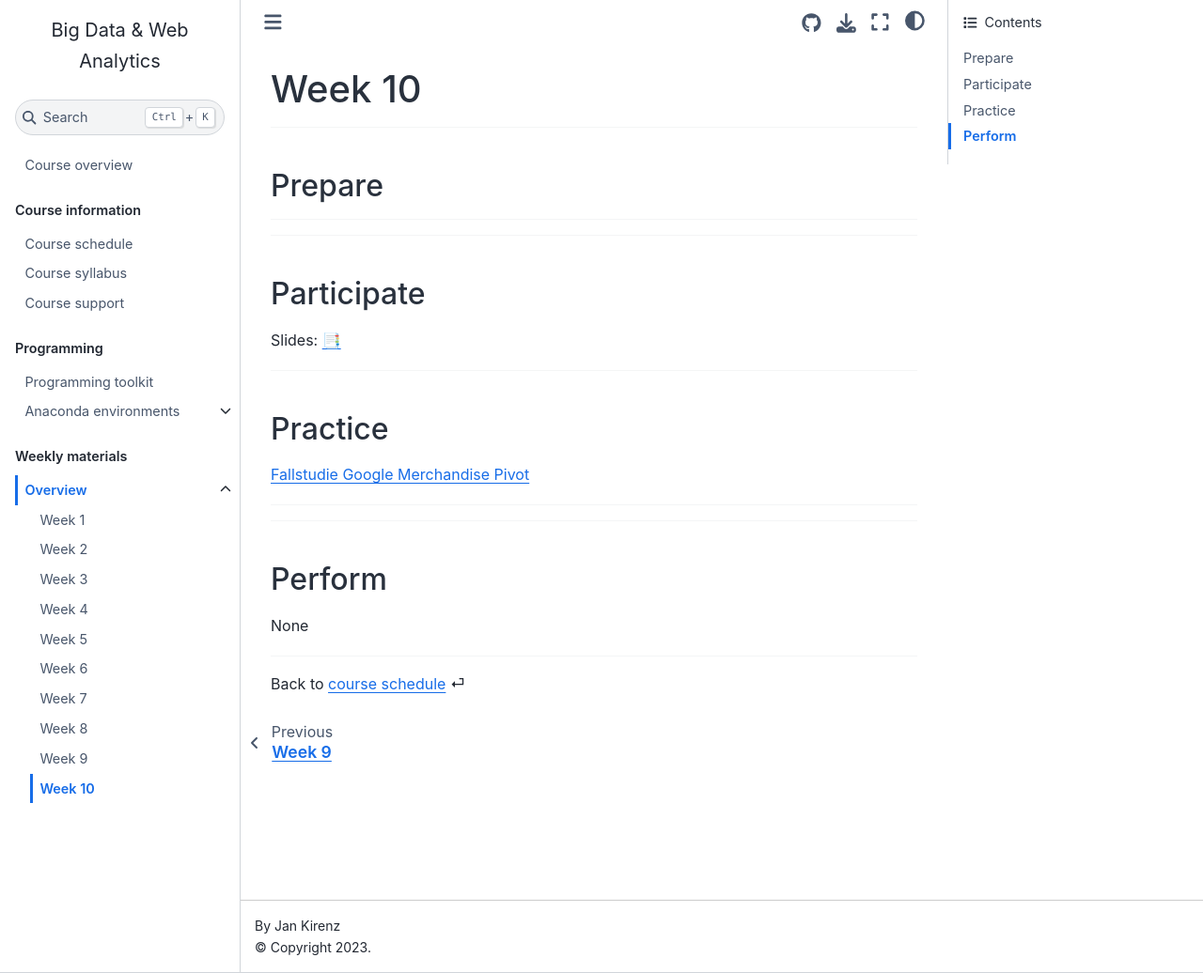
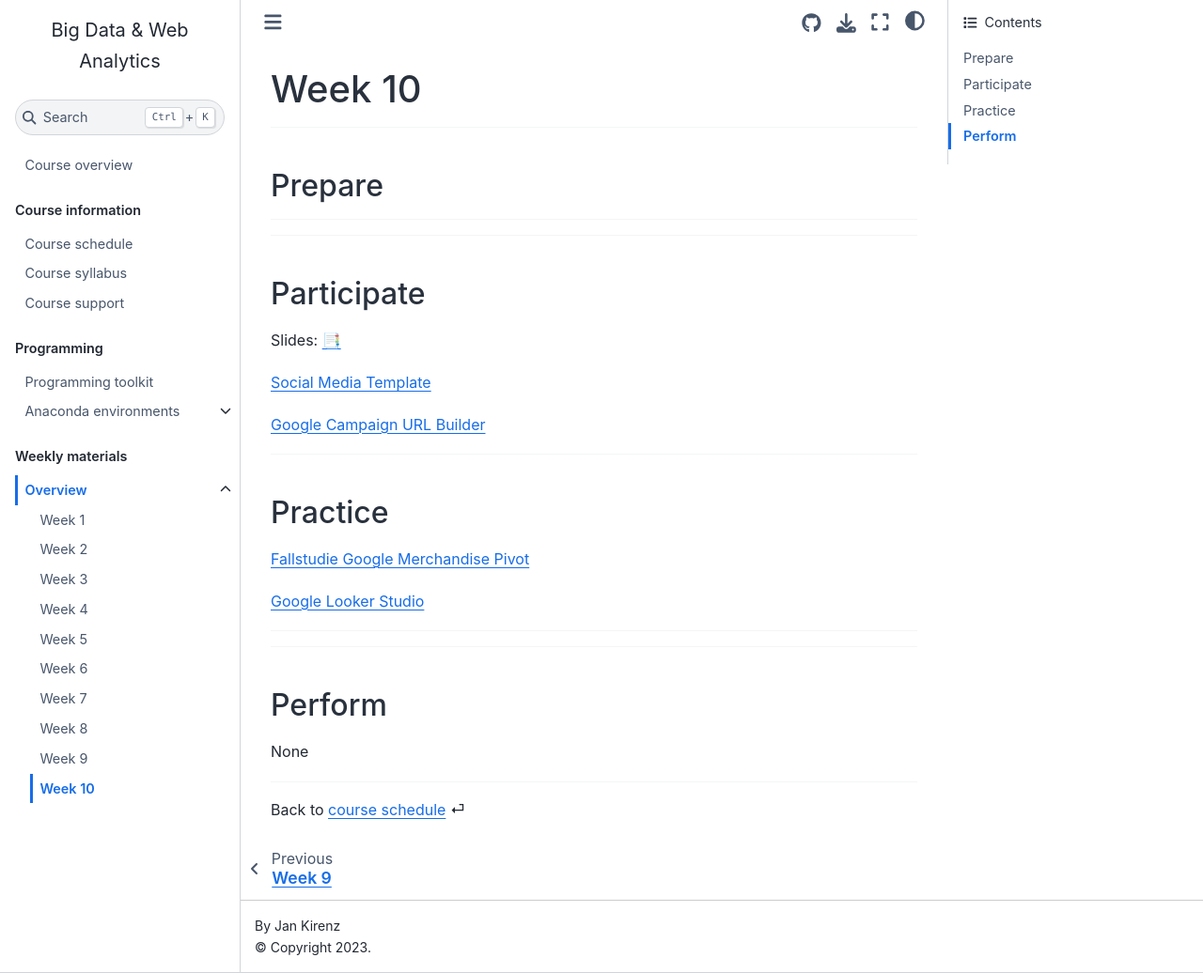
Before and after one commit to om2-ws22/website, a Jupyter Book: the page built from weeks/week10.md, in a window 1280 px wide and 1036 px high. Shown: the whole window at 94% size. Built offline with Jupyter Book 1.0.4 settings and Sphinx 7.4.7 and the Sphinx Book theme 1.1.4, drawn with Linux system fonts in a browser that asks for light colours; comment, search, counter and statistics services are not loaded.

Commit message:
Update week10.md

```diff
--- a/weeks/week10.md
+++ b/weeks/week10.md
@@ -20,8 +20,10 @@ Slides: [📑](https://drive.google.com/file/d/10j_iwEcquhQMZtG3dFd1Hc8wmWpZKIkm
 
 
 
+[Social Media Template](https://docs.google.com/presentation/d/15I-qdXuIzqVQo0m7MPdd_u7YK0joMCWU6fHifHkPZHc/edit?usp=sharing)
 
 
+[Google Campaign URL Builder](https://ga-dev-tools.web.app/campaign-url-builder/)
 
 ---
 
@@ -30,6 +32,9 @@ Slides: [📑](https://drive.google.com/file/d/10j_iwEcquhQMZtG3dFd1Hc8wmWpZKIkm
 ## Practice
 
 [Fallstudie Google Merchandise Pivot](https://docs.google.com/spreadsheets/d/1hsUE0PHJR-wmELI8y2XFgcYBFFwqKG4UjI3Y8odM6kU/edit?usp=share_link)
+
+
+[Google Looker Studio](https://datastudio.google.com/)
 
 ---
 
```
